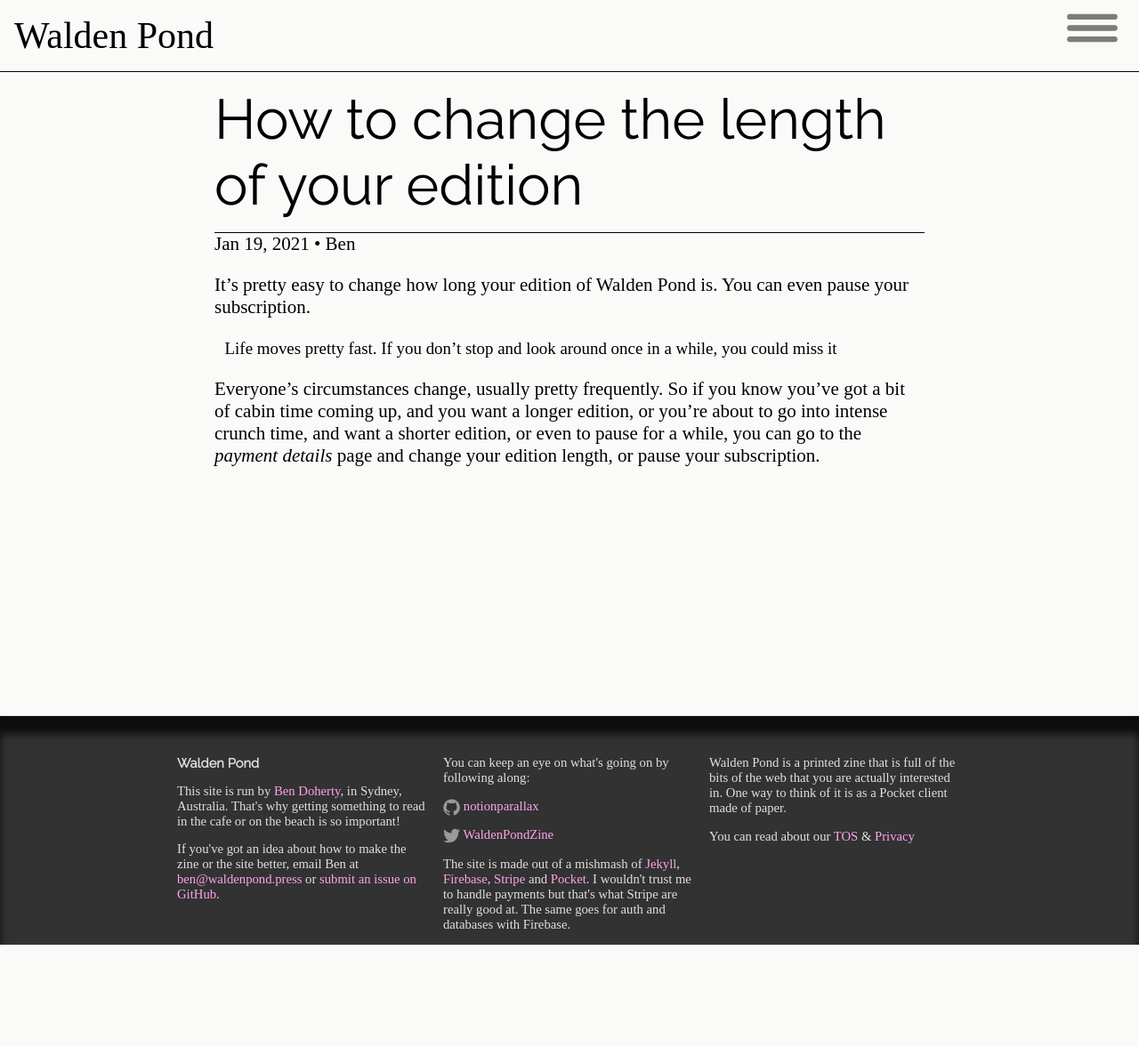
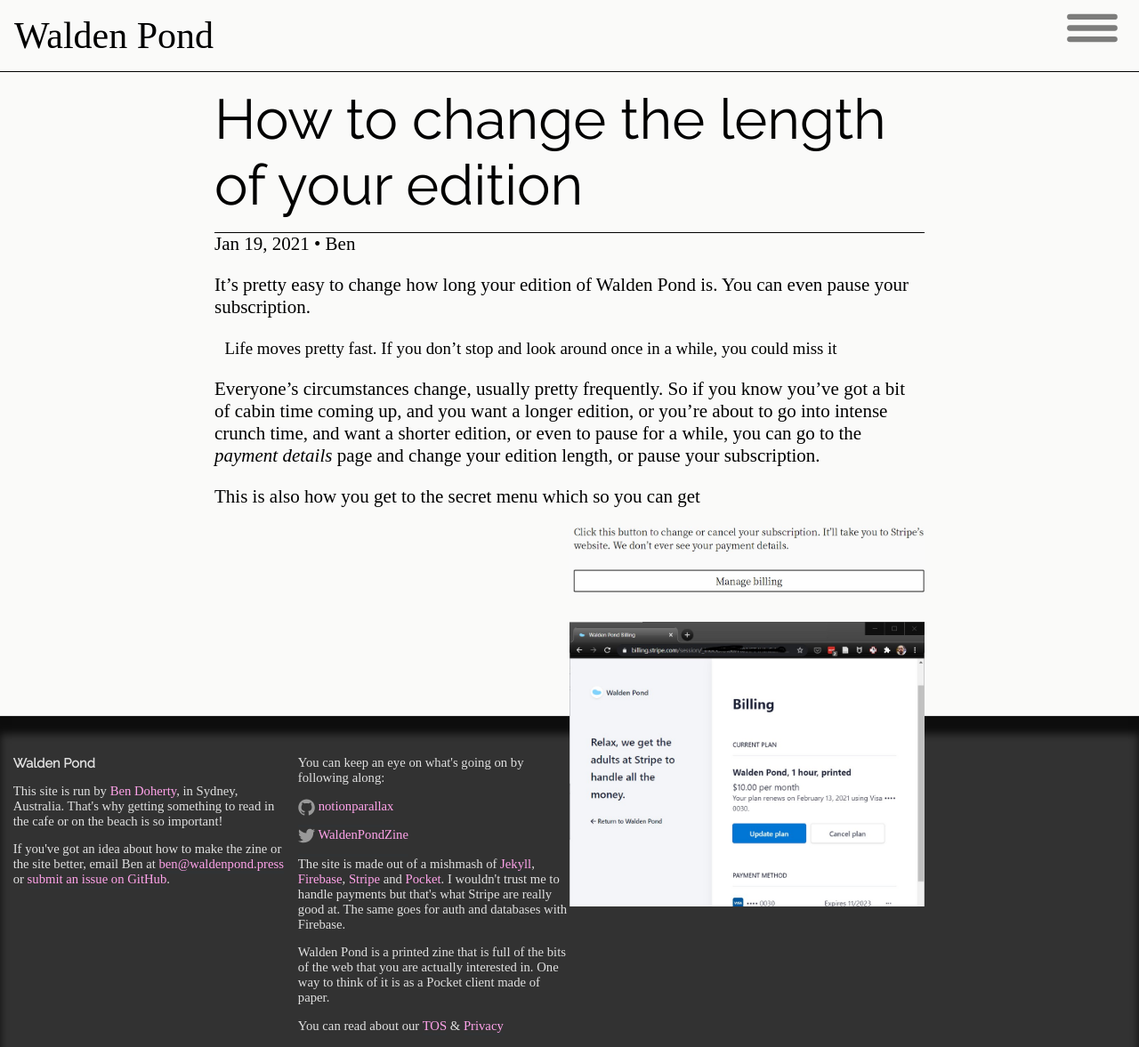
Before and after one commit to notionparallax/wp2frontEnd, a Jekyll site: the page built from _posts/2021-01-19-changing-subscription.md, in a window 1280 px wide. Shown: the whole page at 89% size. Built offline with Jekyll 4.4.1, drawn with Linux system fonts in a browser that asks for light colours; some web fonts are replaced; comment, search, counter and statistics services are not loaded; before the commit the page ends 1062 px from its top, so only the background shows below that.

Commit message:
add images

```diff
--- a/_posts/2021-01-19-changing-subscription.md
+++ b/_posts/2021-01-19-changing-subscription.md
@@ -29,8 +29,16 @@
 
 Everyone's circumstances change, usually pretty frequently. So if you know you've got a bit of cabin time coming up, and you want a longer edition, or you're about to go into intense crunch time, and want a shorter edition, or even to pause for a while, you can go to the <em>payment details</em> page and change your edition length, or pause your subscription.
 
+This is also how you get to the secret menu which so you can get
+
 <figure class="half-width right v-clip">
 
-![](https://waldenpond.press/img/blog/changing-subscription/manageBillingButton.jpg)
+![this is what the button looks like]({{ site.baseurl }}/img/blog/updateSub/manageBillingButton.jpg)
 
 </figure>
+
+<figure class="half-width right v-clip">
+
+![The stripe site, ready to click]({{ site.baseurl }}/img/blog/updateSub/update-plan.jpg)
+
+</figure>
```
